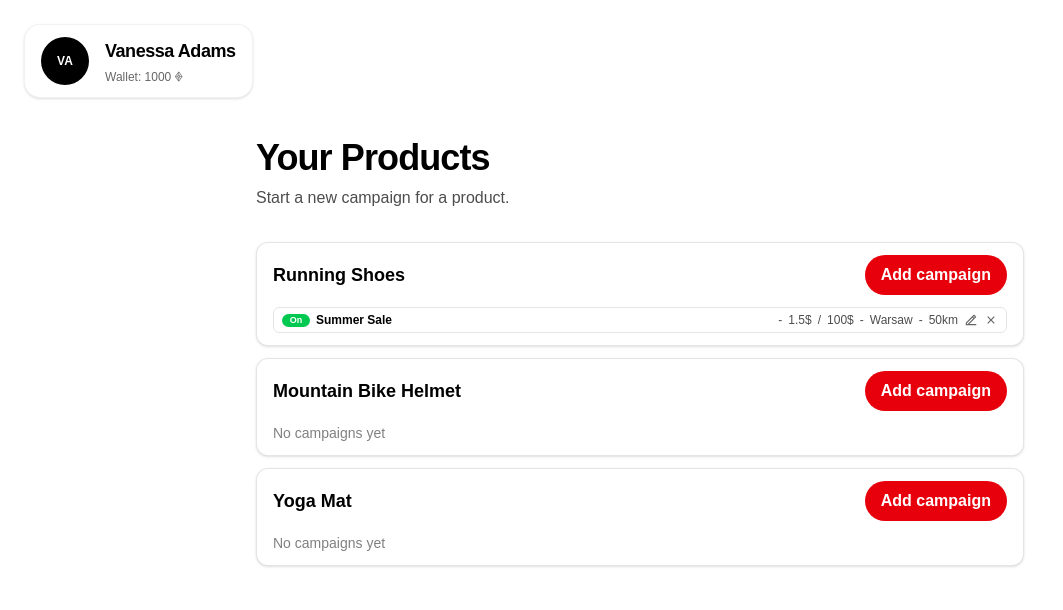
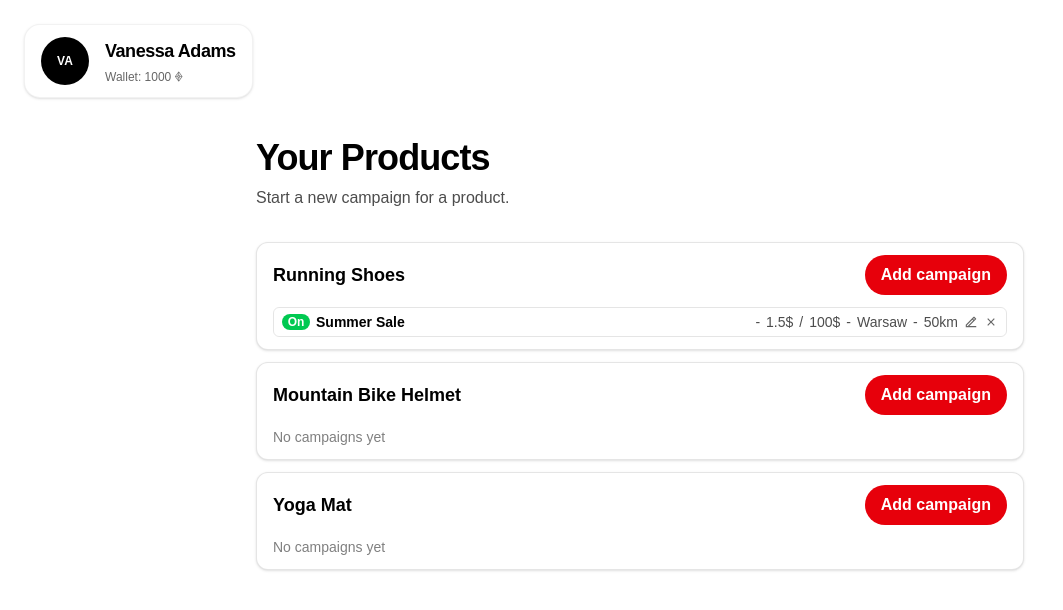
Before and after one commit to zuzanna0422/CampaignManagementApp, a Next.js app: page /products in a window 1280 px wide. Shown: the top 610 px of the page, without its empty margins (0-1063 px from the left). Built offline with nearby package versions, Linux system fonts and the light colour scheme.

Commit message:
improve campaigns list layout

```diff
--- a/components/CampaignsList.tsx
+++ b/components/CampaignsList.tsx
@@ -16,16 +16,16 @@ export default function CampaignsList({ campaigns, onToggleStatus, onDelete }: C
   }
 
   return (
-    <div className="space-y-1 text-[10px] text-black/70 sm:text-xs">
+    <div className="space-y-1 text-[9px] text-black/70 sm:text-[11px] lg:text-sm">
       {campaigns.map((campaign) => (
         <div
           key={campaign.id}
-          className="flex items-center gap-1.5 rounded-md border border-black/10 px-2 py-1 text-[10px] sm:text-xs">
+          className="flex items-center gap-1.5 rounded-md border border-black/10 px-2 py-1 text-[9px] sm:text-[11px] lg:text-sm">
 
           <button
             type="button"
             onClick={() => onToggleStatus?.(campaign.id)}
-            className={`w-7 rounded-full px-1 py-0.5 text-[9px] font-semibold leading-none transition ${
+            className={`w-7 rounded-full px-1 py-0.5 text-[8px] font-semibold leading-none transition sm:text-[10px] lg:text-xs ${
                 campaign.status === "on"
                 ? "bg-green-500 text-white"
                 : "bg-black/10 text-black/40"
@@ -48,7 +48,7 @@ export default function CampaignsList({ campaigns, onToggleStatus, onDelete }: C
 
           <div className="ml-auto flex shrink-0 gap-1.5">
             <Link href={`/campaigns/${campaign.id}/edit`}
-                  className="text-black/60 hover:text-black sm:text-xs"
+                  className="text-black/60 hover:text-black"
                   aria-label={`Edit ${campaign.name} campaign`}
             >
               <RiEdit2Line className="h-3.5 w-3.5"/>
@@ -56,7 +56,7 @@ export default function CampaignsList({ campaigns, onToggleStatus, onDelete }: C
 
             <button type="button"
                     onClick={() => onDelete?.(campaign.id)}
-                    className="text-black/60 hover:text-black sm:text-xs"
+                    className="text-black/60 hover:text-black"
                     aria-label={`Delete ${campaign.name} campaign`}>
               <RiCloseLine className="h-3.5 w-3.5"/>
             </button>
```
